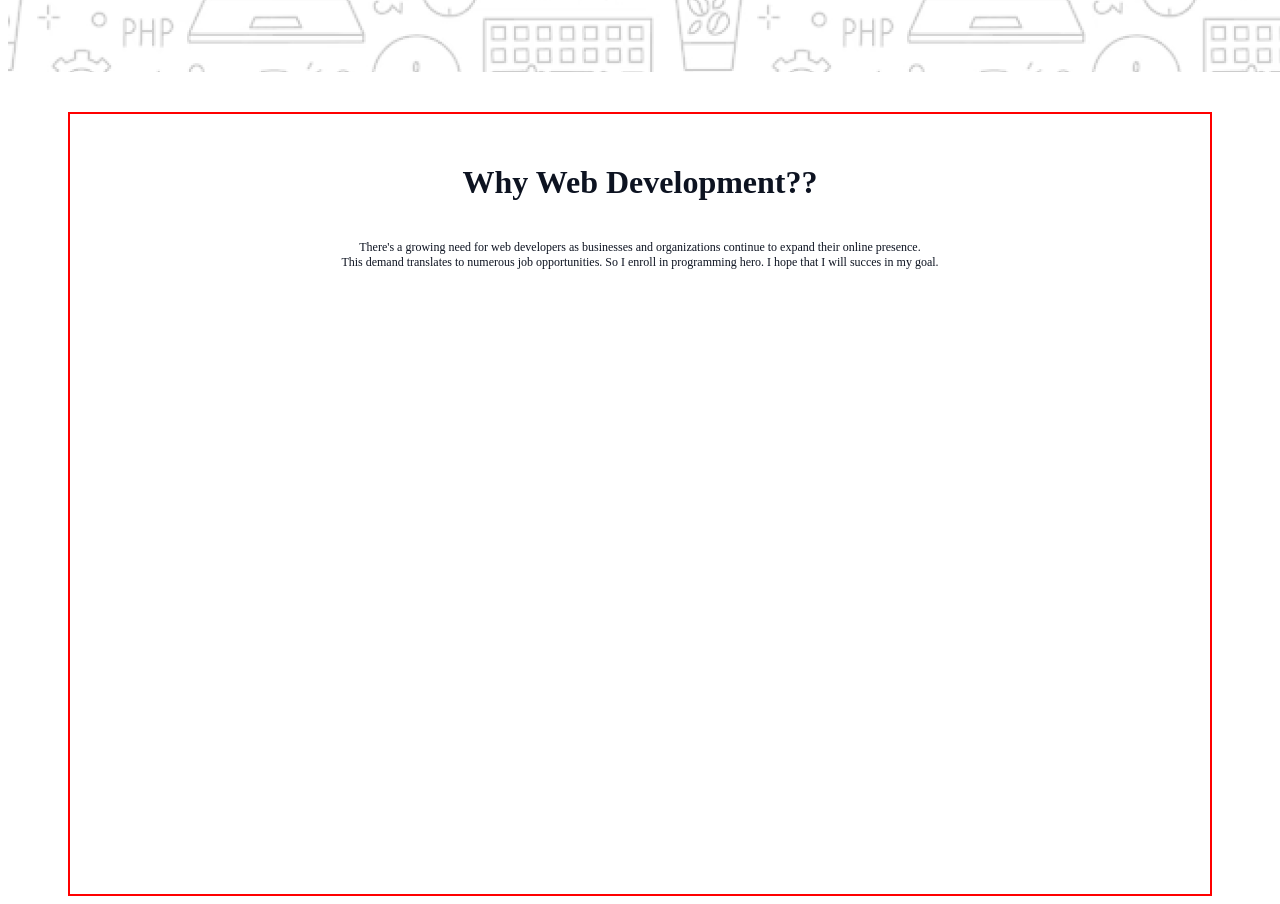
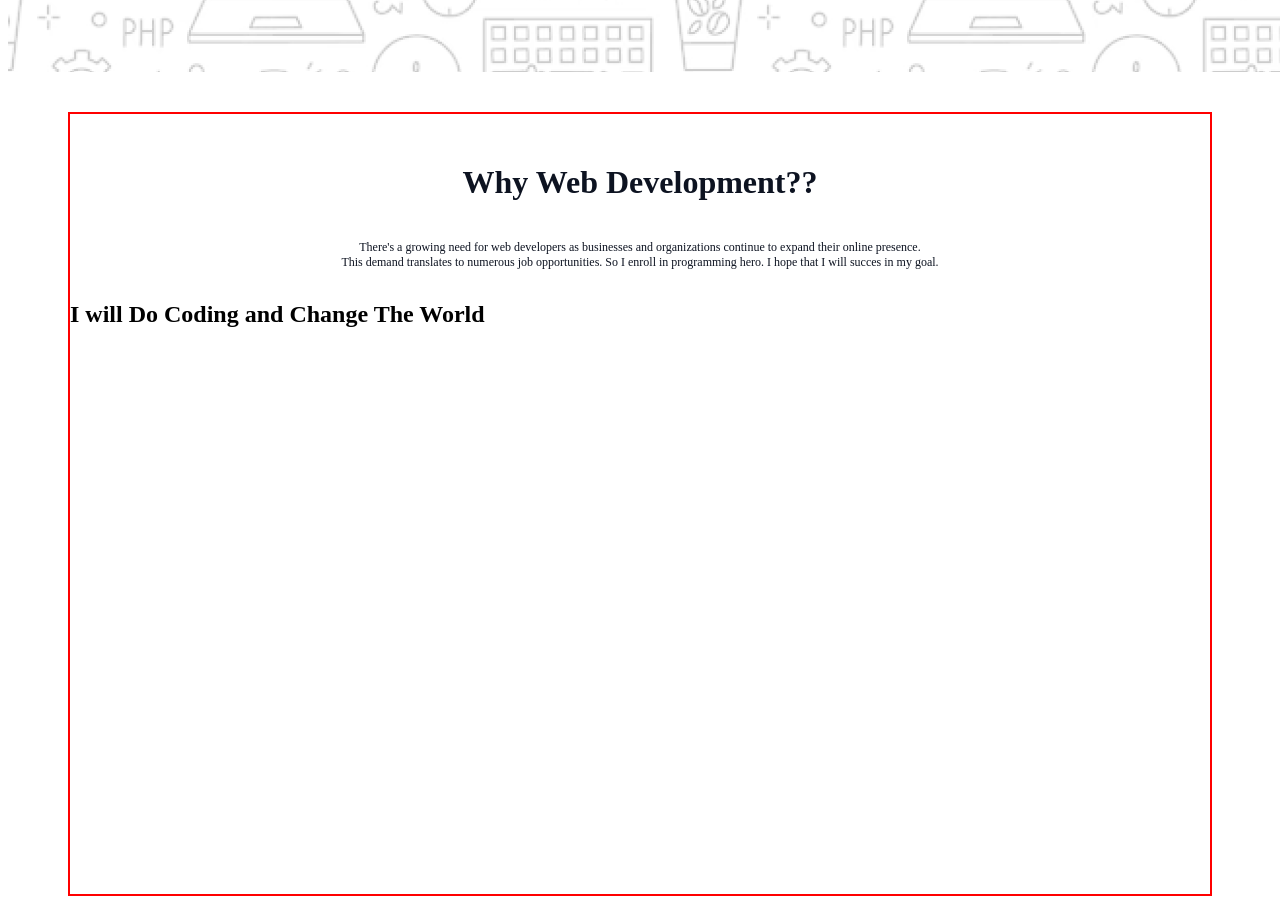
Before and after one commit to armanhosen536/My-Assignment, a plain HTML site: page index.html in a window 1280 px wide. Shown: the part 640-1544 px from the top of the page. Drawn offline with Linux system fonts and the light colour scheme; a web font is replaced by a local one.

Commit message:
assignment

```diff
--- a/index.html
+++ b/index.html
@@ -33,6 +33,11 @@
                     <h2>Why Web Development??</h2>
                     <p>There's a growing need for web developers as businesses and organizations continue to expand their online presence. <br>This demand translates to numerous job opportunities. So I enroll in programming hero. I hope that I will succes in my goal.</p>
                 </div>
+                <div class="first-section">
+                   <div class="first-title">
+                       <h2>I will Do Coding and Change The World</h2>
+                   </div>
+                </div>
             </div>
          </section>
     </main>
--- a/style/style.css
+++ b/style/style.css
@@ -58,10 +58,7 @@
     width: 1140px;
     height: 780px;
     margin: 0 auto;
-    left: 148px;
-    right: 152px;
-    top: 857px;
-    bottom: 2993px;
+    margin-top: 15px;
     border: 2px solid red;
 }
 .title-contain{
```
